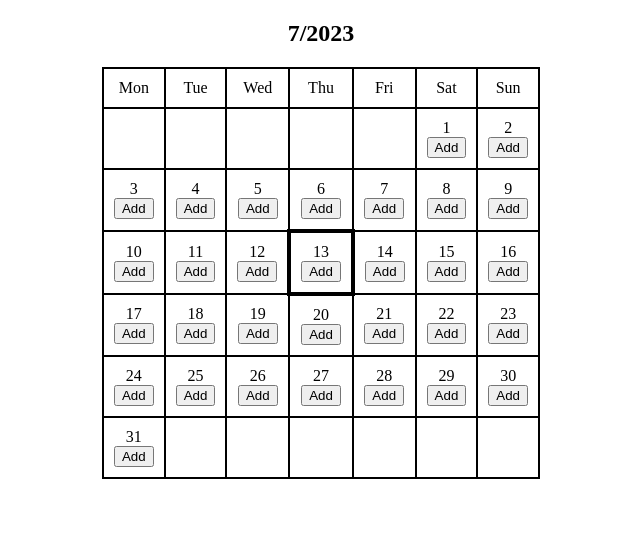
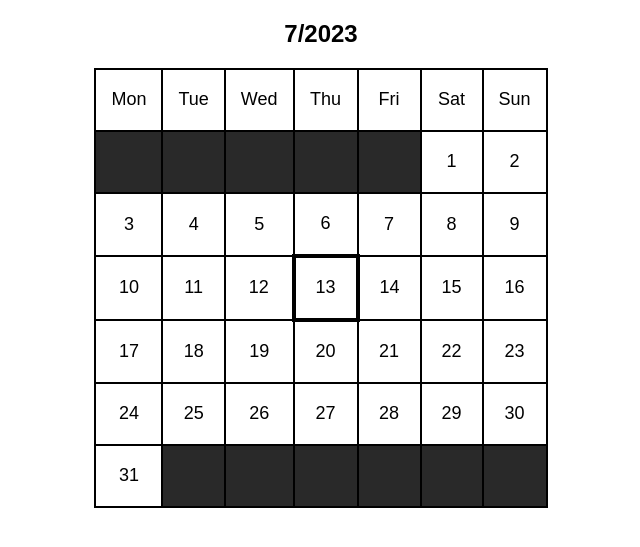
Before and after one commit to vascolourenco99/calendarphp, a PHP site: page / in a window 1280 px wide. Shown: the top 547 px of the page, without its empty margins (319-959 px from the left). Run offline with PHP 8.4, Linux system fonts and the light colour scheme.

Commit message:
frontend squares, hover and refactor of the button

```diff
--- a/calendar/showCalendar.php
+++ b/calendar/showCalendar.php
@@ -27,7 +27,7 @@
     echo "<thead>";
         echo "<tr>";
             foreach($days as $day) {
-                echo "<td>{$day}</td>";
+                echo "<td class='day-cell'>{$day}</td>";
             }
         echo "</tr>";
     echo "</thead>";
@@ -52,26 +52,26 @@
                 for ($col = 1; $col <= 7; $col++) {
                     // Check if the current day is valid
                     if (($row == 1 && $col < $firstDayOfWeek) || ($dayOfMonth > $monthDays)) {
-                        echo "<td>&nbsp;</td>";
+
+                        echo "<td id='empty'>&nbsp;</td>";
                     } else {
                         // Check if the current day is marked
                         $isMarked = in_array($dayOfMonth, $markedDays);
 
                         $class = $isMarked ? "marked" : "";
-
                         $action = $class ? "deleteDay" : "addDay";
-                        $button = $class ? 'Del' : 'Add';
 
                         $today = $dayOfMonth == $currentDay ? "today" : "";
 
                         // Create a form field for the current day
-                        echo "<td class='$class' id={$today}> $dayOfMonth";
-                        echo "<br>";
+                        echo "<td class='$class' id={$today}>";
                             echo "<form method='POST'>";
-                                echo "<input type='hidden' name='{$action}' value='$dayOfMonth'>";
-                                echo "<input type='submit' value='{$button}' >";
+                                echo "<button type='submit' name='{$action}' value='$dayOfMonth' class='daybutton'>";
+                                echo "<span>{$dayOfMonth}</span>";
+                                echo "</button>";
                             echo "</form>";
                         echo "</td>";
+
 
                         // Increment the current day
                         $dayOfMonth++;
--- /dev/null
+++ b/db/markedDays.txt
@@ -0,0 +1,2 @@
+4
+19
--- a/style.css
+++ b/style.css
@@ -1,5 +1,9 @@
+body {
+  font-family: Arial, Helvetica, sans-serif;
+}
+
 table {
-  border: 2px solid black;
+  border: 2px solid rgb(0, 0, 0);
   border-collapse: collapse;
   margin-top: 20px;
 }
@@ -12,12 +16,22 @@ th {
 
 td {
   border: 2px solid black;
-  padding: 10px;
+  padding: 15px;
   text-align: center;
+  width: 30px;
+  height: 30px;
+}
+
+.day-cell {
+  font-size: 18px;
 }
 
 .marked {
   background-color: #8f8f8f;
+}
+
+#empty {
+  background-color: #292929;
 }
 
 #today {
@@ -26,4 +40,18 @@ td {
   border-color: #000000;
 }
 
+.daybutton {
+  width: 100%;
+  height: 100%;
+  cursor: pointer;
+  border: none;
+  background-color: transparent;
+  padding: 0;
+  margin: 0;
+  font-size: 18px;
+}
+
+.daybutton:hover {
+  font-size: 20px;
+}
 /* ----------------------------------------------------- */
```
